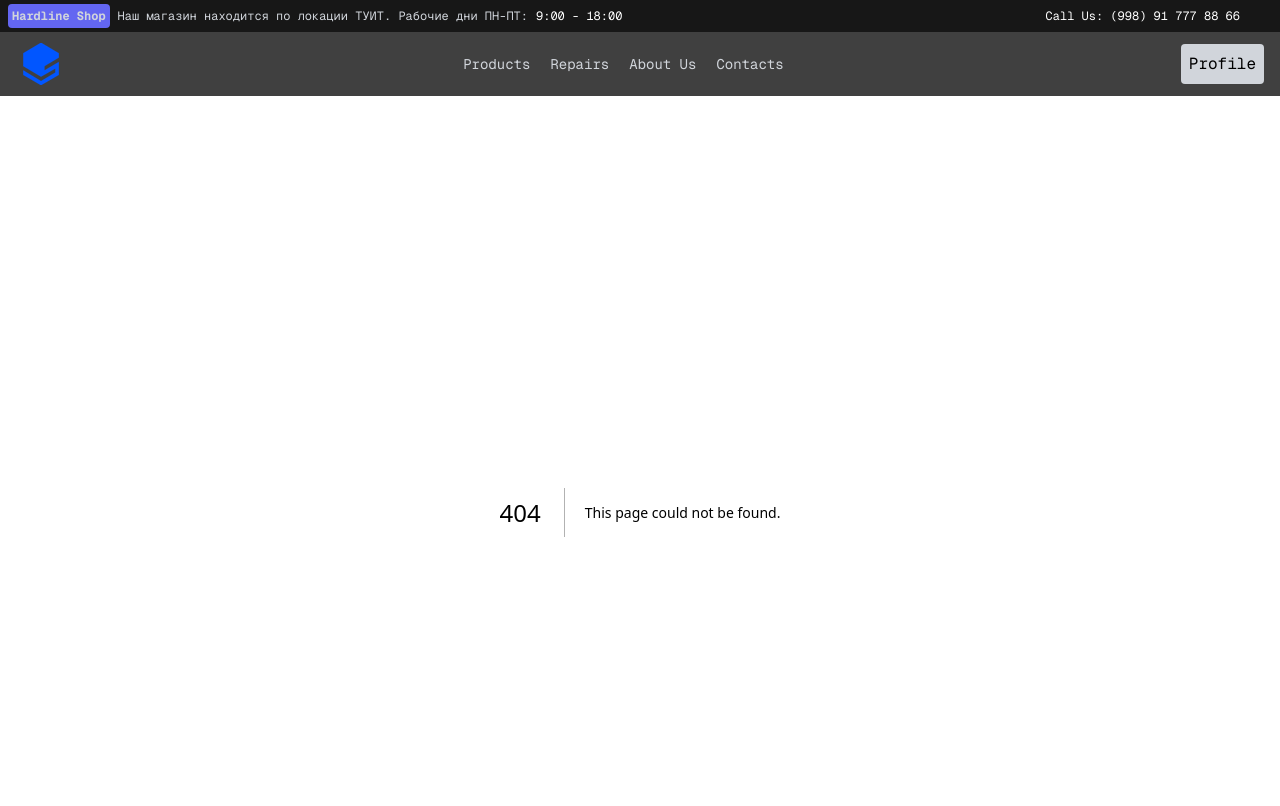
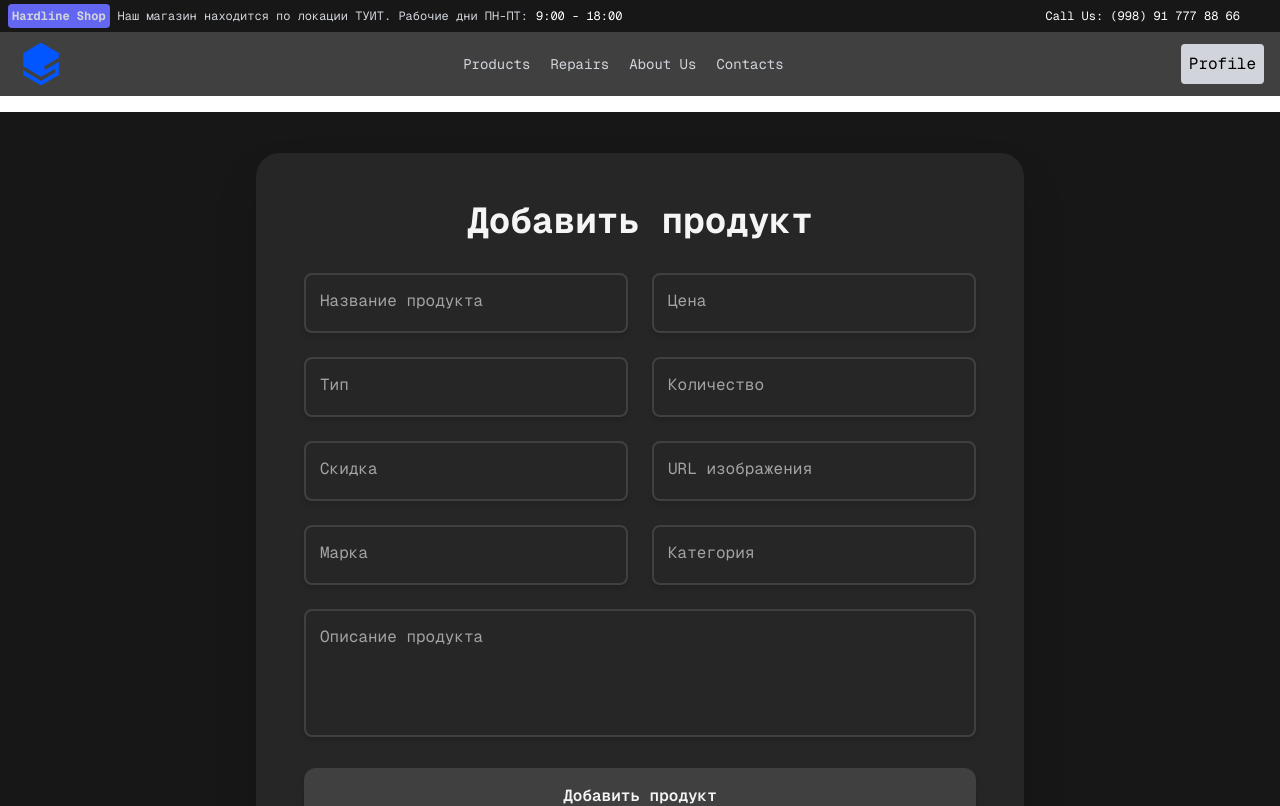
Before and after one commit to Zoha2400/hardline-store-frontend, a Next.js app: page /admin in a window 1280 px wide. Before the commit this address had no page. Shown: the top 806 px of the page. Built offline with nearby package versions, Linux system fonts and the light colour scheme; some icons are missing.

Commit message:
feat: admin pannel

```diff
--- /dev/null
+++ b/src/app/admin/page.tsx
@@ -0,0 +1,221 @@
+"use client";
+
+import { useState } from "react";
+import axios from "axios";
+
+const AddProductPage = () => {
+  const [form, setForm] = useState({
+    product_name: "",
+    product_description: "",
+    price: "",
+    type: "",
+    quantity: "",
+    discount: "",
+    img: "",
+    mark: "",
+    category: "",
+  });
+
+  const [error, setError] = useState<string | null>(null);
+  const [success, setSuccess] = useState(false);
+
+  const handleChange = (
+    e: React.ChangeEvent<HTMLInputElement | HTMLTextAreaElement>,
+  ) => {
+    const { name, value } = e.target;
+    setForm((prevForm) => ({ ...prevForm, [name]: value }));
+  };
+
+  const handleSubmit = async (e: React.FormEvent) => {
+    e.preventDefault();
+    setError(null);
+    setSuccess(false);
+
+    try {
+      const response = await axios.post(
+        "http://localhost:8000/products",
+        form,
+        {
+          withCredentials: true,
+        },
+      );
+      if (response.status === 201) {
+        setSuccess(true);
+        setForm({
+          product_name: "",
+          product_description: "",
+          price: "",
+          type: "",
+          quantity: "",
+          discount: "",
+          img: "",
+          mark: "",
+          category: "",
+        });
+      }
+    } catch (err: any) {
+      setError(err.response?.data?.error || "Что-то пошло не так");
+    }
+  };
+
+  return (
+    <div className="min-h-screen bg-neutral-900 text-neutral-100 flex items-center justify-center px-4 sm:px-6 lg:px-8">
+      <div className="w-full max-w-3xl bg-neutral-800 rounded-3xl shadow-2xl p-8 sm:p-12">
+        <h1 className="text-4xl font-bold mb-8 text-center text-neutral-100">
+          Добавить продукт
+        </h1>
+        <form onSubmit={handleSubmit} className="space-y-6">
+          <div className="grid grid-cols-1 sm:grid-cols-2 gap-6">
+            <InputField
+              name="product_name"
+              value={form.product_name}
+              onChange={handleChange}
+              label="Название продукта"
+              placeholder="Введите название продукта"
+            />
+            <InputField
+              name="price"
+              value={form.price}
+              onChange={handleChange}
+              label="Цена"
+              placeholder="Введите цену"
+              type="number"
+            />
+            <InputField
+              name="type"
+              value={form.type}
+              onChange={handleChange}
+              label="Тип"
+              placeholder="Введите тип продукта"
+            />
+            <InputField
+              name="quantity"
+              value={form.quantity}
+              onChange={handleChange}
+              label="Количество"
+              placeholder="Введите количество"
+              type="number"
+            />
+            <InputField
+              name="discount"
+              value={form.discount}
+              onChange={handleChange}
+              label="Скидка"
+              placeholder="Введите скидку"
+              type="number"
+            />
+            <InputField
+              name="img"
+              value={form.img}
+              onChange={handleChange}
+              label="URL изображения"
+              placeholder="Введите ссылку на изображение"
+            />
+            <InputField
+              name="mark"
+              value={form.mark}
+              onChange={handleChange}
+              label="Марка"
+              placeholder="Введите марку"
+            />
+            <InputField
+              name="category"
+              value={form.category}
+              onChange={handleChange}
+              label="Категория"
+              placeholder="Введите категорию"
+            />
+          </div>
+          <TextAreaField
+            name="product_description"
+            value={form.product_description}
+            onChange={handleChange}
+            label="Описание продукта"
+            placeholder="Введите описание продукта"
+          />
+          <button
+            type="submit"
+            className="w-full py-4 bg-neutral-700 hover:bg-neutral-600 text-neutral-100 font-semibold rounded-xl shadow-lg transition-all duration-200"
+          >
+            Добавить продукт
+          </button>
+        </form>
+        {error && (
+          <p className="mt-4 text-red-500 text-center text-lg">{error}</p>
+        )}
+        {success && (
+          <p className="mt-4 text-green-500 text-center text-lg">
+            Продукт успешно добавлен!
+          </p>
+        )}
+      </div>
+    </div>
+  );
+};
+
+const InputField = ({
+  name,
+  value,
+  onChange,
+  label,
+  type = "text",
+}: {
+  name: string;
+  value: string;
+  onChange: React.ChangeEventHandler<HTMLInputElement>;
+  label: string;
+  type?: string;
+}) => (
+  <div className="relative group">
+    <input
+      id={name}
+      name={name}
+      type={type}
+      value={value}
+      onChange={onChange}
+      className="peer w-full px-4 py-4 bg-neutral-800 text-neutral-50 placeholder-transparent rounded-lg border-2 border-neutral-700 shadow-md focus:outline-none focus:ring-2 focus:ring-neutral-500 focus:border-neutral-500 transition-all"
+      placeholder={label} // Placeholder text used for showing label when input is empty
+    />
+    <label
+      htmlFor={name}
+      className={`absolute left-4 top-4 text-neutral-400 text-base transition-all duration-200 ease-in-out ${
+        value ? "top-[-10px] text-neutral-100" : "top-4 text-neutral-400"
+      }`}
+    >
+      {label}
+    </label>
+  </div>
+);
+
+const TextAreaField = ({
+  name,
+  value,
+  onChange,
+  label,
+}: {
+  name: string;
+  value: string;
+  onChange: React.ChangeEventHandler<HTMLTextAreaElement>;
+  label: string;
+}) => (
+  <div className="relative group">
+    <textarea
+      id={name}
+      name={name}
+      value={value}
+      onChange={onChange}
+      className="peer w-full px-4 py-4 bg-neutral-800 text-neutral-50 placeholder-transparent rounded-lg border-2 border-neutral-700 shadow-md focus:outline-none focus:ring-2 focus:ring-neutral-500 focus:border-neutral-500 transition-all resize-none h-32"
+      placeholder={label} // Placeholder text used for showing label when textarea is empty
+    />
+    <label
+      htmlFor={name}
+      className={`absolute left-4 top-4 text-neutral-400 text-base transition-all duration-200 ease-in-out ${
+        value ? "top-[-10px] text-neutral-100" : "top-4 text-neutral-400"
+      }`}
+    >
+      {label}
+    </label>
+  </div>
+);
+
+export default AddProductPage;
--- a/src/app/page.tsx
+++ b/src/app/page.tsx
@@ -24,7 +24,7 @@ export default function Home() {
       }
     });
 
-    return () => disposer(); // Удаляем подписку
+    return () => disposer();
   }, []);
 
   return (
--- a/src/components/Cards/Card.tsx
+++ b/src/components/Cards/Card.tsx
@@ -10,10 +10,11 @@ function Card({ data }: any) {
         <div className="overflow-hidden w-full">
           <Image
             alt="example product"
-            src={data.img}
+            src={`${data.img}`}
             className="w-full transform group-hover:scale-110 transition-transform duration-300"
             width={40}
             height={80}
+            quality={100}
           />
         </div>
 
```
Also changed, not shown: public/ASUSGeForceRTX2080OC8GB256bitDDR6STRIXGaming.jpg (added).
